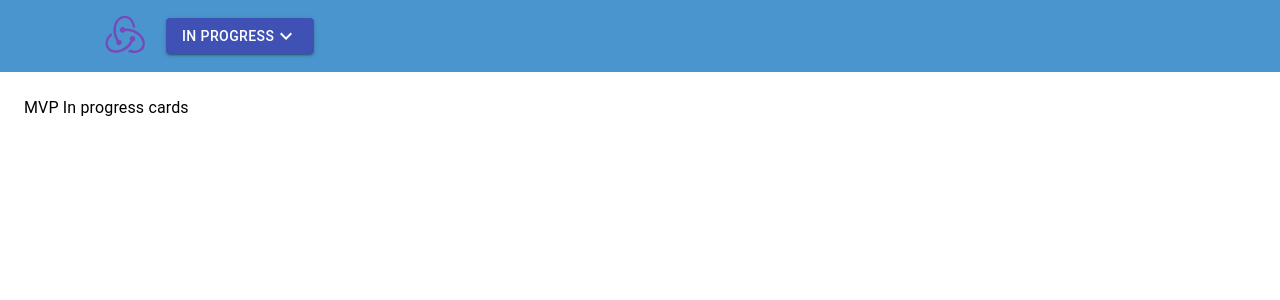
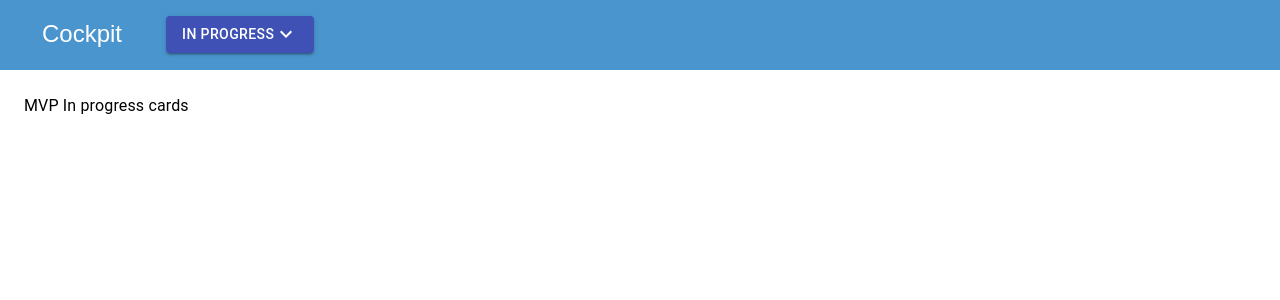
Before and after one commit to Accenture/Cockpit, a React (Create React App) app in the folder cockpit-frontend/: page / in a window 1280 px wide. Shown: the top 300 px of the page. Built offline with nearby package versions, Linux system fonts and the light colour scheme.

Commit message:
feat(css): add new styles for header

```diff
--- a/cockpit-frontend/package.json
+++ b/cockpit-frontend/package.json
@@ -5,6 +5,7 @@
   "dependencies": {
     "@material-ui/core": "^4.9.12",
     "@material-ui/icons": "^4.9.1",
+    "@material-ui/styles": "^4.9.10",
     "@reduxjs/toolkit": "^1.3.5",
     "@testing-library/jest-dom": "^4.2.4",
     "@testing-library/react": "^9.5.0",
--- a/cockpit-frontend/src/components/HomePage/HomePage.jsx
+++ b/cockpit-frontend/src/components/HomePage/HomePage.jsx
@@ -4,7 +4,7 @@ import MvpTabs from '../MvpTabPanel/MvpTabPanel';
 
 function HomePage() {
   return (
-    <div className="mvp-overview-container">
+    <div>
       <Header />
       <MvpTabs />
     </div>
--- a/cockpit-frontend/src/components/MvpMenu/MvpMenu.jsx
+++ b/cockpit-frontend/src/components/MvpMenu/MvpMenu.jsx
@@ -6,22 +6,16 @@ import Paper from '@material-ui/core/Paper';
 import Popper from '@material-ui/core/Popper';
 import MenuItem from '@material-ui/core/MenuItem';
 import MenuList from '@material-ui/core/MenuList';
-import { makeStyles } from '@material-ui/core/styles';
 import { useSelector, useDispatch } from 'react-redux';
 import ExpandMoreOutlinedIcon from '@material-ui/icons/ExpandMoreOutlined';
-
 import {
   selectCandidates,
   selectInProgress,
   selectTransferred,
   selectMvpState,
 } from './mvpMenuSlice';
-
-const useStyles = makeStyles((theme) => ({
-  margin: {
-    margin: theme.spacing(2),
-  },
-}));
+// styles
+import useStyles from './styles';
 
 export default function MvpMenu() {
   const selectedMvpState = useSelector(selectMvpState);
--- /dev/null
+++ b/cockpit-frontend/src/components/MvpMenu/styles.js
@@ -0,0 +1,7 @@
+import { makeStyles } from '@material-ui/core/styles';
+
+export default makeStyles((theme) => ({
+  margin: {
+    margin: theme.spacing(2),
+  },
+}));
--- a/cockpit-frontend/src/components/MvpTabPanel/MvpTabPanel.jsx
+++ b/cockpit-frontend/src/components/MvpTabPanel/MvpTabPanel.jsx
@@ -1,9 +1,10 @@
 import React from 'react';
-import { makeStyles } from '@material-ui/core/styles';
 import Typography from '@material-ui/core/Typography';
 import Box from '@material-ui/core/Box';
 import { useSelector } from 'react-redux';
 import { selectMvpState } from '../MvpMenu/mvpMenuSlice';
+// styles
+import useStyles from './styles';
 
 function TabPanel(props) {
   const { children, value, index } = props;
@@ -18,13 +19,6 @@ function TabPanel(props) {
     </div>
   );
 }
-
-const useStyles = makeStyles((theme) => ({
-  root: {
-    flexGrow: 1,
-    backgroundColor: theme.palette.background.paper,
-  },
-}));
 
 export default function MvpTabs() {
   const classes = useStyles();
--- /dev/null
+++ b/cockpit-frontend/src/components/MvpTabPanel/styles.js
@@ -0,0 +1,8 @@
+import { makeStyles } from '@material-ui/core/styles';
+
+export default makeStyles((theme) => ({
+  root: {
+    flexGrow: 1,
+    backgroundColor: theme.palette.background.paper,
+  },
+}));
--- a/cockpit-frontend/src/components/header/Header.jsx
+++ b/cockpit-frontend/src/components/header/Header.jsx
@@ -1,26 +1,28 @@
-import React, { Component } from 'react';
-import { connect } from 'react-redux';
-import logo from '../../common/media/logo.svg';
+import React from 'react';
+import AppBar from '@material-ui/core/AppBar';
+import Toolbar from '@material-ui/core/Toolbar';
+import IconButton from '@material-ui/core/IconButton';
 import MvpMenu from '../MvpMenu/MvpMenu';
-import './Header.scss';
+// styles
+import useStyles from './styles';
 
-export class Header extends Component {
-  constructor(props) {
-    super(props);
-
-    this.state = {};
-  }
-
-  render() {
-    return (
-      <div className="header-container">
-        <div className="logo-container">
-          <img className="logo" src={logo} alt="Cockpit Logo" />
-        </div>
-        <MvpMenu />
-      </div>
-    );
-  }
+export default function Header() {
+  const classes = useStyles();
+  return (
+    <div className={classes.root}>
+      <AppBar position="static" className={classes.appBar}>
+        <Toolbar color>
+          <IconButton
+            edge="start"
+            className={classes.menuButton}
+            color="inherit"
+            aria-label="menu"
+          >
+            Cockpit
+          </IconButton>
+          <MvpMenu />
+        </Toolbar>
+      </AppBar>
+    </div>
+  );
 }
-
-export default connect()(Header);
--- a/cockpit-frontend/src/components/header/Header.scss
+++ /dev/null
@@ -1,20 +0,0 @@
-@import '../../common/scss/colorVarialble.scss';
-
-.header-container {
-    top: 0;
-    width: 100%;
-    height: 72px;
-    background-color: $light-blue;
-    display: flex;
-    align-items: center;
-}
-
-.logo-container {
-    padding-left: 100px;
-    align-items: center;
-}
-
-.logo {
-    height: 50px;
-    cursor: pointer;
-}
--- /dev/null
+++ b/cockpit-frontend/src/components/header/styles.js
@@ -0,0 +1,15 @@
+import { makeStyles } from '@material-ui/core/styles';
+
+export default makeStyles((theme) => ({
+  root: {
+    flexGrow: 1,
+  },
+  appBar: {
+    height: 70,
+    background: '#4a95cd',
+  },
+  menuButton: {
+    paddingLeft: 30,
+    marginRight: theme.spacing(2),
+  },
+}));
```
